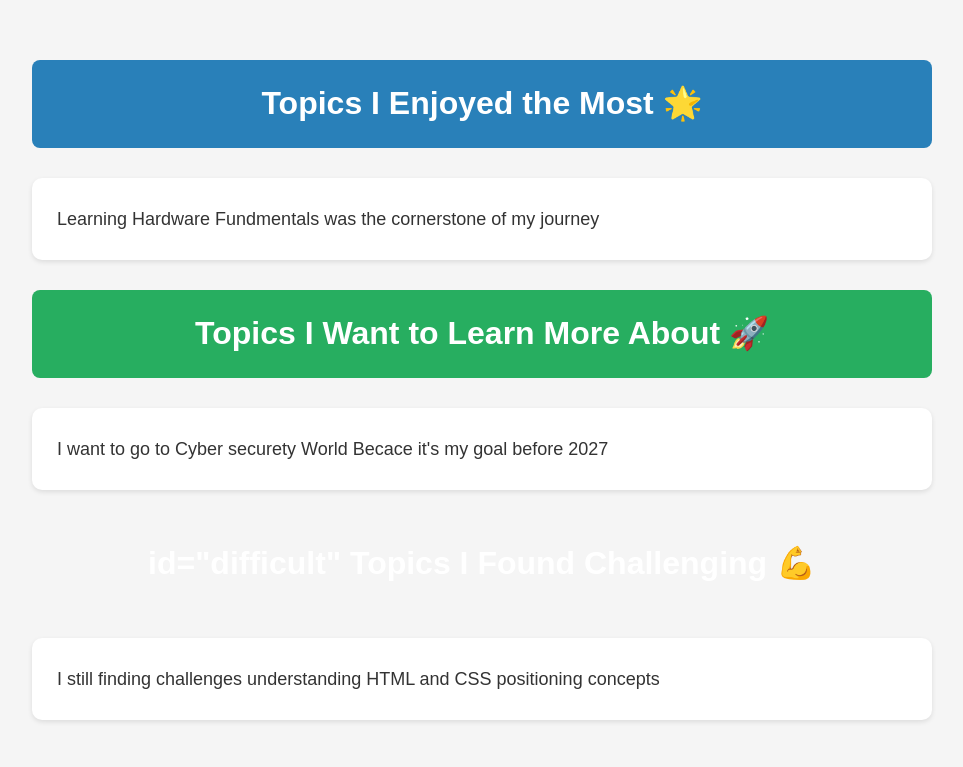
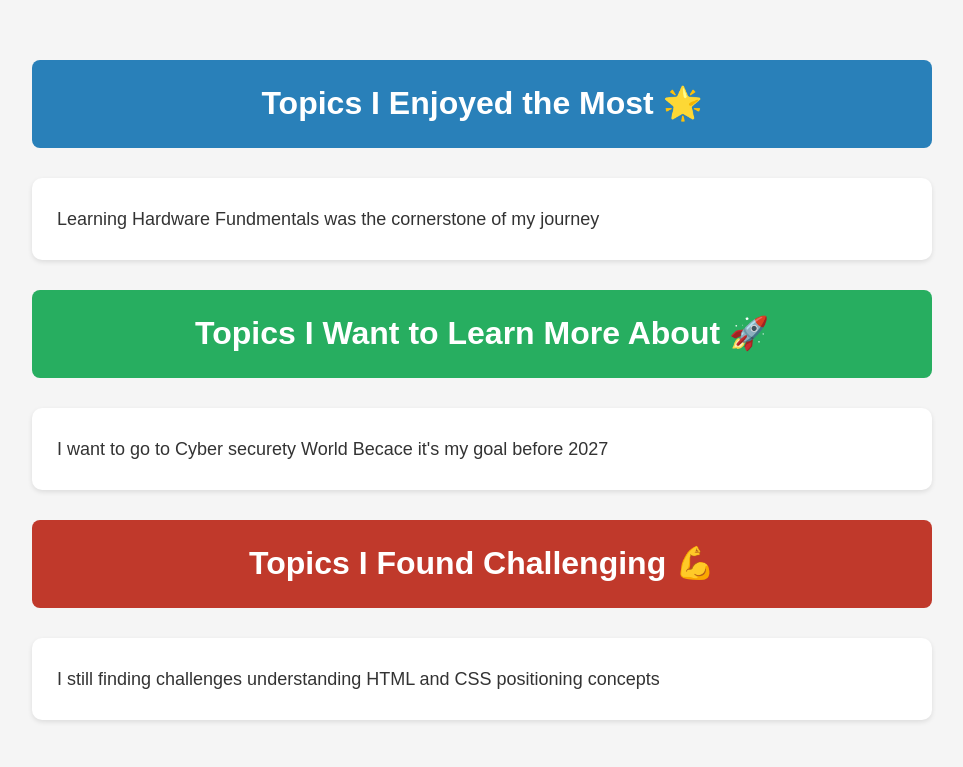
Before and after one commit to Ahmedfox301/demo, a plain HTML site: page index.html in a window 1280 px wide. Shown: the top 767 px of the page, without its empty margins (158-1121 px from the left). Drawn offline with Linux system fonts and the light colour scheme.

Commit message:
Update index.html

```diff
--- a/index.html
+++ b/index.html
@@ -18,7 +18,7 @@
            I want to go to Cyber securety World Becace it's my goal before 2027
         </p>
 
-        <h1> id="difficult" Topics I Found Challenging 💪</h1>
+        <h1 id ="difficult"> Topics I Found Challenging 💪</h1>
         <p>
             I still finding challenges understanding HTML and CSS positioning concepts
         </p>
```
